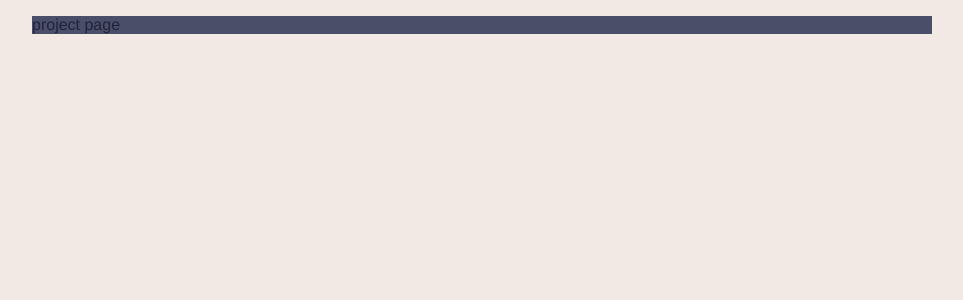
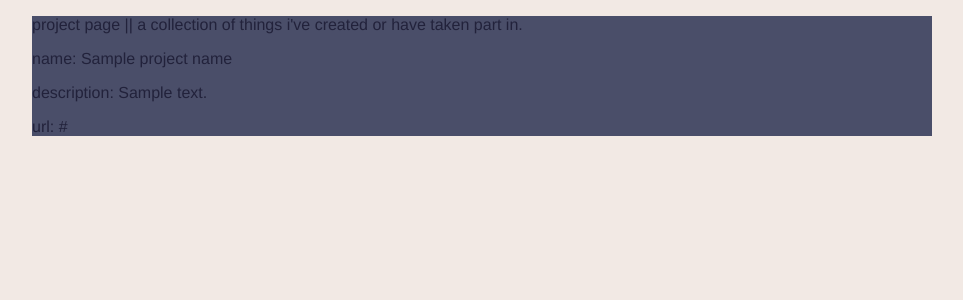
Before and after one commit to brdywltn/website, a Flask app: template templates/projects.html in a window 1280 px wide. Shown: the part 58-358 px from the top of the page, without its empty margins (158-1121 px from the left). Run offline with Flask 2, Linux system fonts and the light colour scheme; the template is opened without the code that fills it: most values are stand-ins (such as "Sample title", 1, 10 or a date in 2020).

Commit message:
add api response variables in for testing

```diff
--- a/templates/projects.html
+++ b/templates/projects.html
@@ -4,5 +4,8 @@
     <title>{% block title %} Projects {% endblock title %}</title>
 {% endblock head %}
 {% block content %}
-    <p>project page</p>
+    <p>project page || a collection of things i've created or have taken part in. </p>
+    <p>name: {{ project_name }}</p>
+    <p>description: {{ project_description }}</p>
+    <p>url: {{ project_url }}</p>
 {% endblock content %}
```
